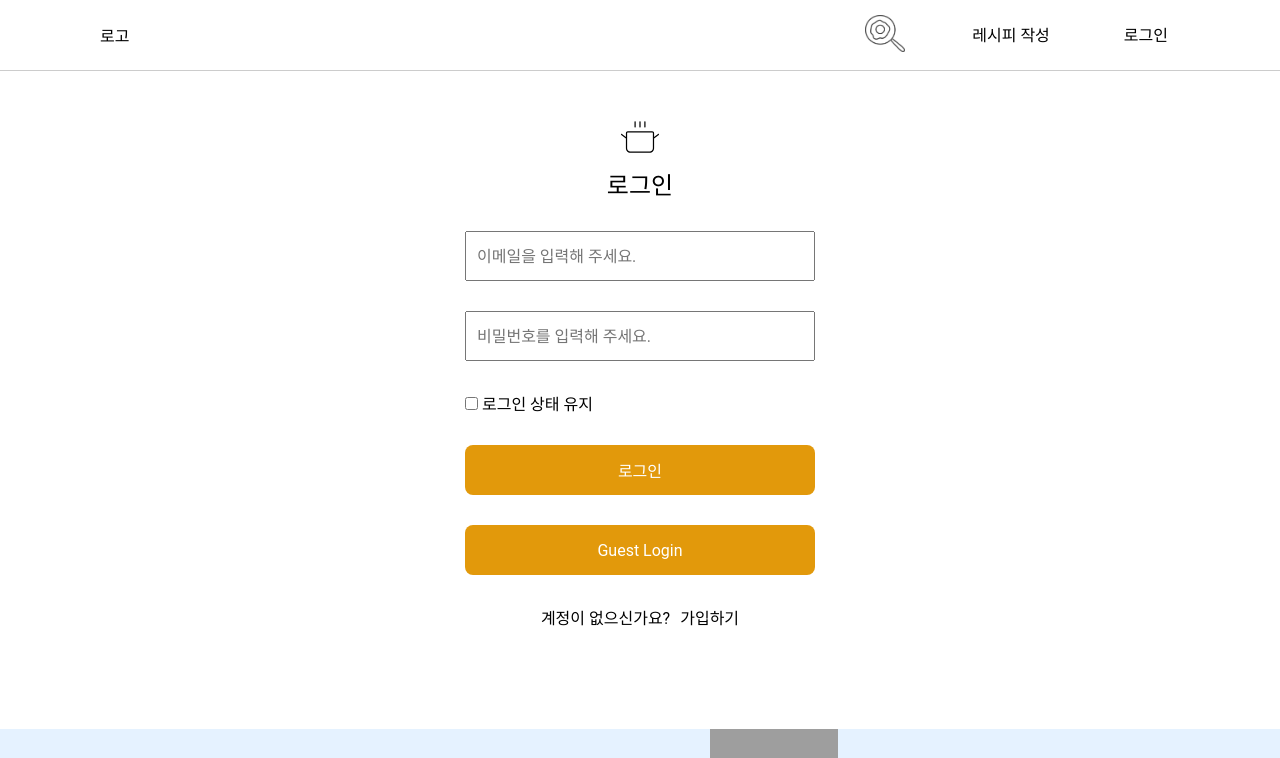
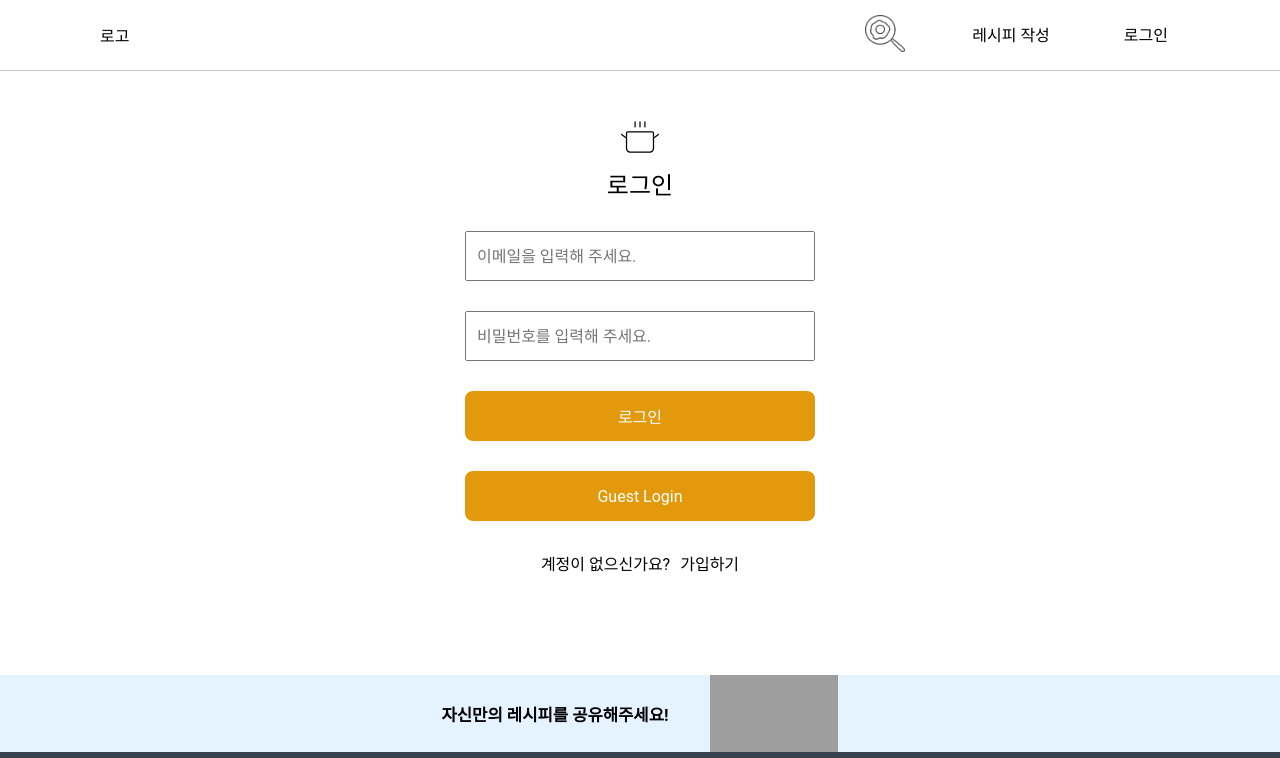
Before and after one commit to pnr98/seb45_main_033, a React (Create React App) app in the folder client/: page /login in a window 1280 px wide. Shown: the top 758 px of the page. Built offline with nearby package versions, Linux system fonts and the light colour scheme; grey boxes are pictures that could not be loaded.

Commit message:
Remove:_자동_로그인_기능_삭제

```diff
--- a/client/src/pages/Login/Login.js
+++ b/client/src/pages/Login/Login.js
@@ -100,12 +100,6 @@ export default function Login() {
     </InputContainer>
     </div>
 
-    <AutoLoginContainer>
-    <input type="checkbox" checked={autoLogin} onClick={()=>setAutoLogin(!autoLogin)} />
-    <span> 로그인 상태 유지</span>
-    </AutoLoginContainer>
-
-
     {loginErr && <ErrText>이메일,비밀번호를 확인해 주세요.</ErrText>}
     <FormBottom>
     <SignBtnContainer>
```
